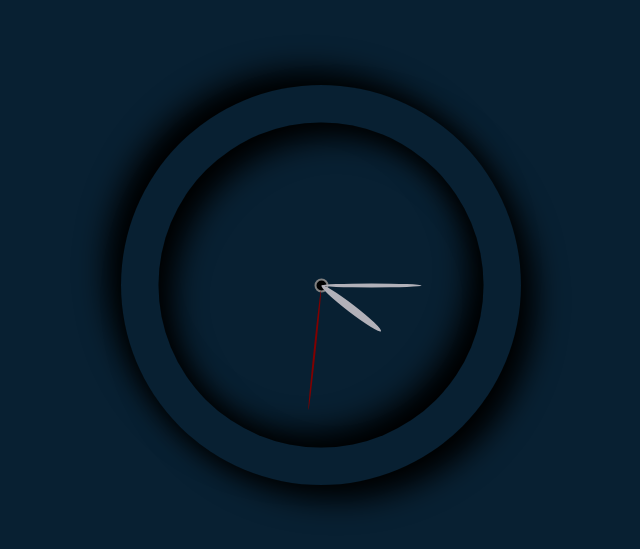
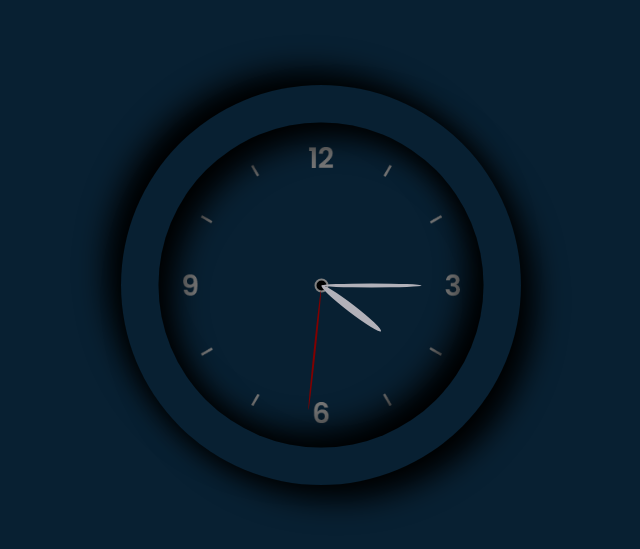
Before and after one commit to Vamshi589/Analog-Clock-Neumorphic-3D-, a plain HTML site: page index.html in a window 1280 px wide. Shown: the part 115-664 px from the top of the page, without its empty margins (319-959 px from the left). Drawn offline with Linux system fonts and the light colour scheme; the site is published under a folder, as on GitHub Pages, so addresses that start at the root find nothing.

Commit message:
background url fix

```diff
--- a/css/styles.css
+++ b/css/styles.css
@@ -30,7 +30,7 @@ body{
     top: 50%;
     transform: translate(-50%, -50%);
     border-radius: 50%;
-    background: url(/black.png);
+    background: url('../Images/black.png');
     background-size: cover;
     box-shadow: inset 15px 15px 30px black,
                 inset -15px -15px 30px black;
```
Also changed, not shown: Clock.png (deleted), Clock11.png (deleted), Clock22.png (deleted), Clock33.png (deleted), Clock44.png (deleted), Clock55.png (deleted), Images/black.png (renamed from black.png), analogblank.png (deleted), clockbackground.png (deleted), vamshi.png (deleted), vbvb.png (deleted).
